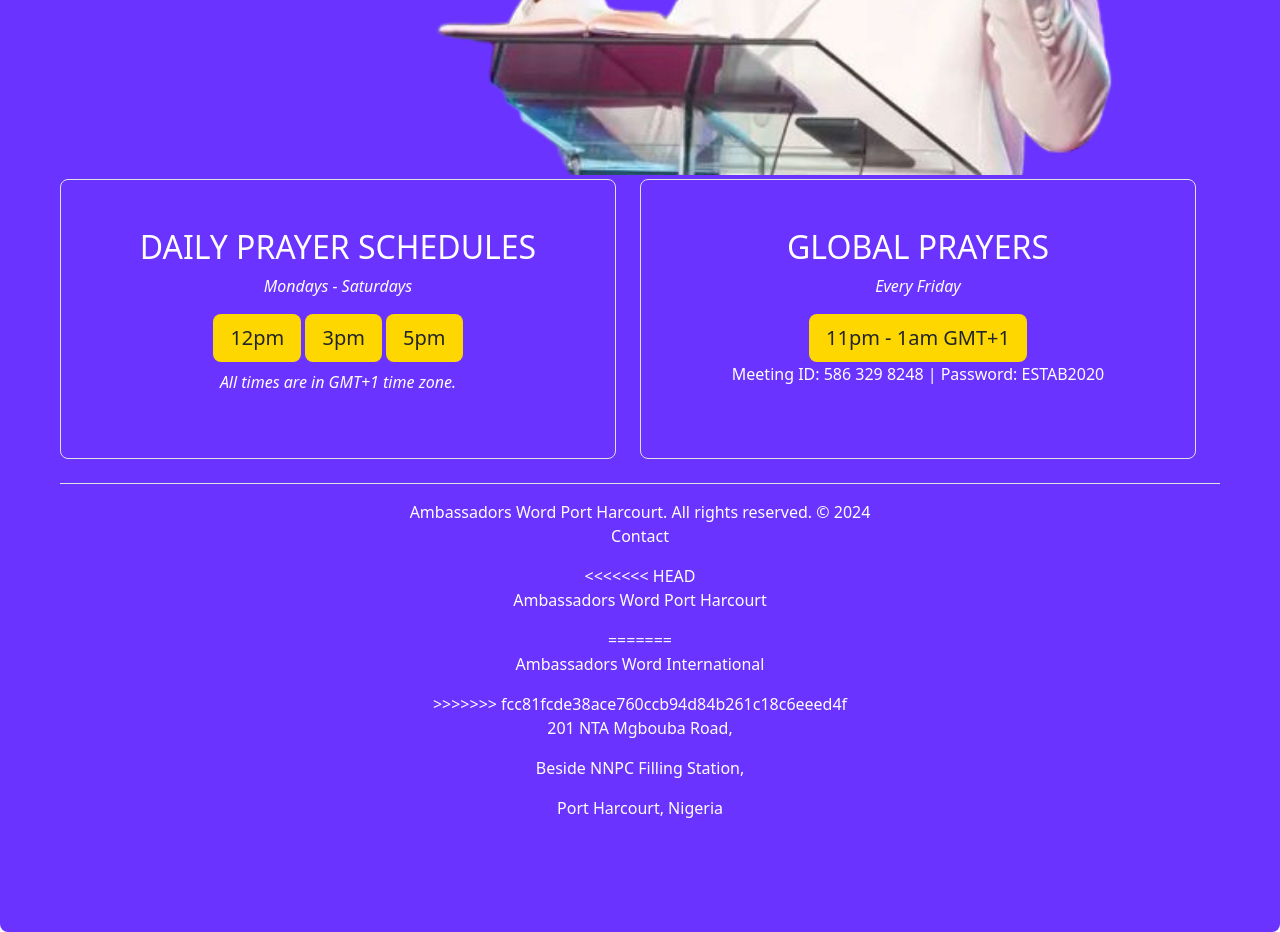
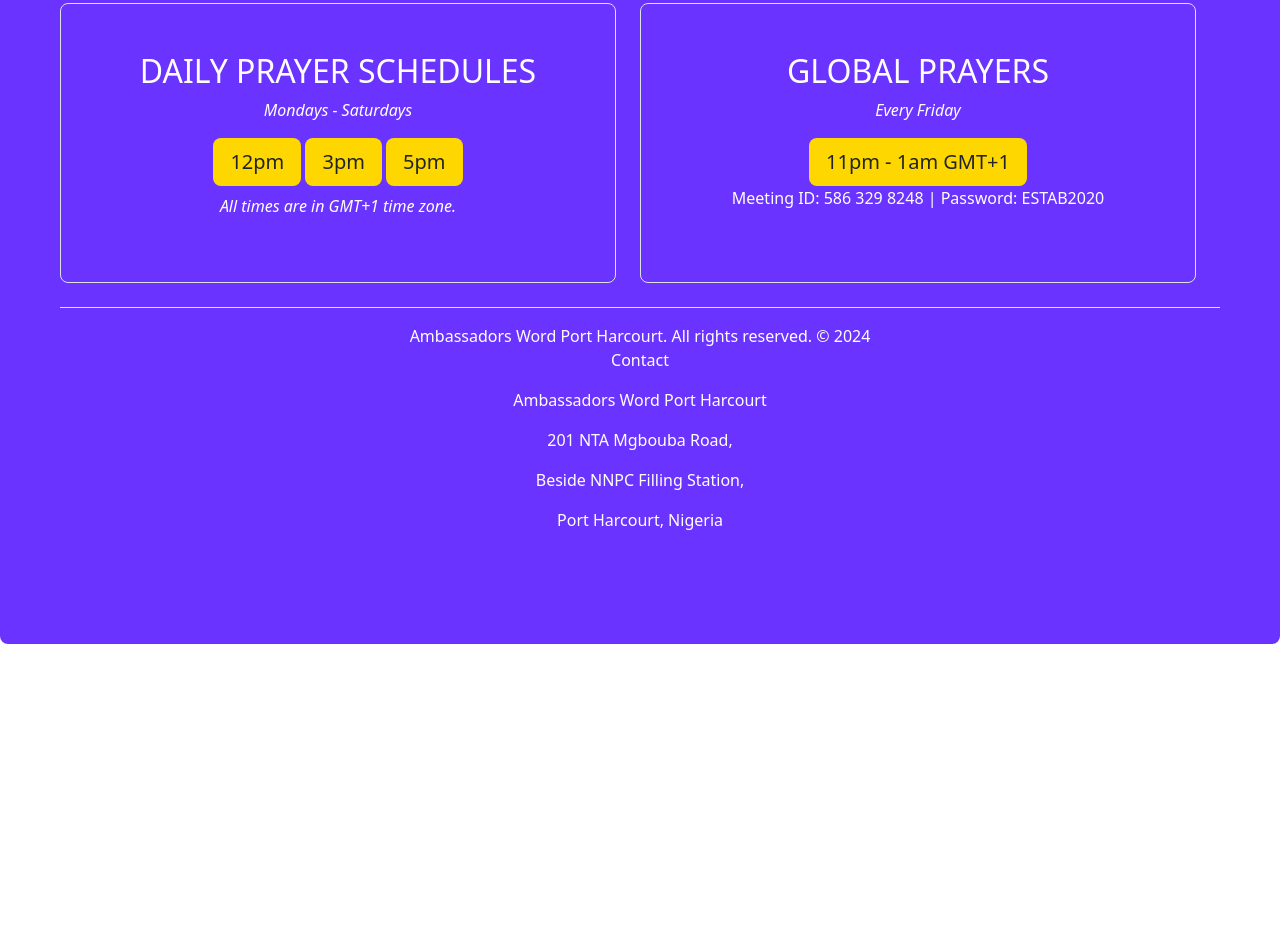
Before and after one commit to journpy/awph, a plain HTML site: page index.html in a window 1280 px wide. Shown: the part 3728-4660 px from the top of the page. After the commit the page ends 4372 px from the top, so only its background shows below. Drawn offline with nearby package versions, Linux system fonts and the light colour scheme.

Commit message:
Update index.html

```diff
--- a/index.html
+++ b/index.html
@@ -35,13 +35,9 @@
   <div class="p-5 mb-0 navbar-custom rounded-3">
   <div class="container-fluid py-5 text-white">
   <h1 class="display-5 fw-bold">SERVICES</h1>
-<<<<<<< HEAD
   <p class="col-md-12 fs-4 fst-italic">Word & Worship Service on Sundays by 8am GMT+1.</p>
   <p class="col-md-12 fs-4 fst-italic">Cool Evening Service on Wednesdays by 6pm GMT+1.</p>
-=======
-  <p class="col-md-12 fs-4 fst-italic">Word & Worship Service every Sunday by 8am GMT+1.</p>
-  <p class="col-md-12 fs-4 fst-italic">Cool Evening Service every Wednesday by 6pm GMT+1.</p>
->>>>>>> fcc81fcde38ace760ccb94d84b261c18c6eeed4f
+
   <p class="fst-normal">Meeting ID: 586 329 8248 | Password: ESTAB2020</p>
   <a class="btn dblock-custom btn-lg" href="https://us04web.zoom.us/j/5863298248?pwd=OFRmNmxwdXlLZzRSYVIvRWRKM0lQZz09" target="_blank" rel="noopener noreferrer" type="button" >Join our Services online &raquo;</a>
 
@@ -89,11 +85,7 @@
   <footer class="pt-3 mt-4 text-white border-top">
     Ambassadors Word Port Harcourt. All rights reserved. &copy; 2024
     <p>Contact</p>
-<<<<<<< HEAD
     <p>Ambassadors Word Port Harcourt</p>
-=======
-    <p>Ambassadors Word International</p>
->>>>>>> fcc81fcde38ace760ccb94d84b261c18c6eeed4f
     <p>201 NTA Mgbouba Road,</p>
     <p>Beside NNPC Filling Station,</p>
     <p>Port Harcourt, Nigeria</p>
```
